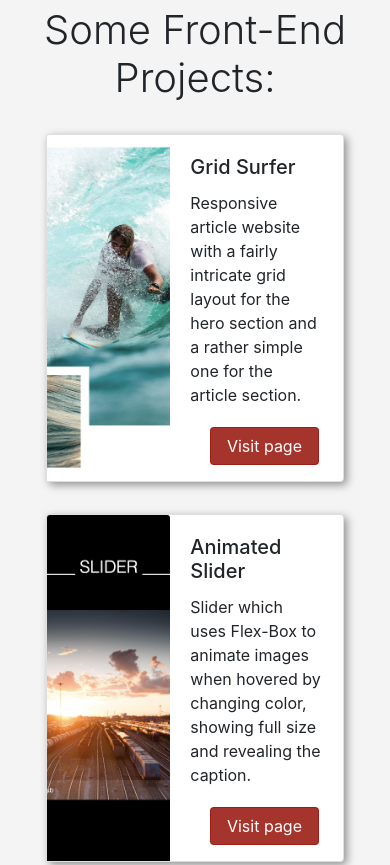
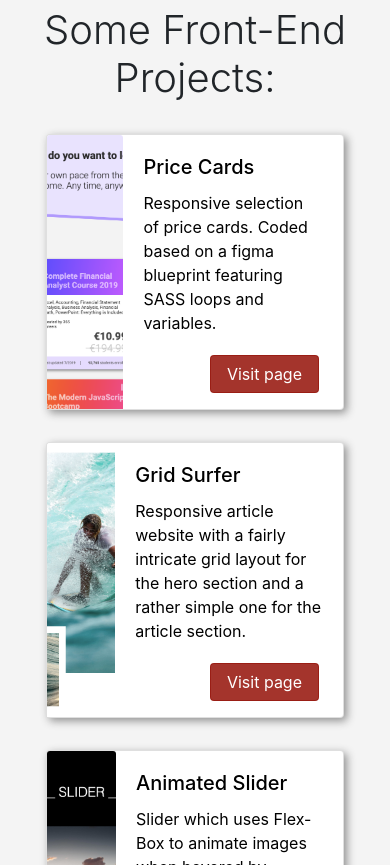
Before and after one commit to patrickthumeyer/my-portfolio, a website: page src/index.html in a window 390 px wide. Shown: the part 700-1565 px from the top of the page. Drawn offline with nearby package versions, Linux system fonts and the light colour scheme; files that its build step writes are made by us from their sources.

Commit message:
add gradient and responsive design

```diff
--- a/src/index.html
+++ b/src/index.html
@@ -92,14 +92,43 @@
               <div
                 class="card m-3 pl-0 pr-0 d-flex flex-row col-lg-8 col-sm-12"
               >
-                <div class="col-5 p-0">
+                <div class="col-lg-5 col-md-7 col-sm-3 p-0">
+                  <img
+                    class="card-img-top"
+                    src="./images/Screenshot 2019-12-20 at 12.40.27.png"
+                    alt="Card image cap"
+                  />
+                </div>
+                <div class="d-flex align-items-end flex-column text-section">
+                  <div
+                    class="card-body  d-flex flex-column align-items-baseline flex-shrink-1 flex-column"
+                  >
+                    <h5 class="card-title">Price Cards</h5>
+                    <p class="card-text">
+                      Responsive selection of price cards. Coded based on a
+                      figma blueprint featuring SASS loops and variables.
+                    </p>
+                  </div>
+                  <a
+                    href="https://patrickthumeyer.github.io/price-cards/"
+                    target="_blank"
+                    class="btn btn-primary mb-3 mr-4 pl-3 pr-3"
+                    >Visit page</a
+                  >
+                </div>
+              </div>
+
+              <div
+                class="card m-3 pl-0 pr-0 d-flex flex-row col-lg-8 col-sm-12"
+              >
+                <div class="col-lg-5 col-md-7 col-sm-3 p-0">
                   <img
                     class="card-img-top"
                     src="./images/Screenshot 2019-12-16 at 10.07.13.png"
                     alt="Card image cap"
                   />
                 </div>
-                <div class="d-flex align-items-end flex-column">
+                <div class="d-flex align-items-end flex-column text-section">
                   <div
                     class="card-body  d-flex flex-column align-items-baseline flex-shrink-1 flex-column"
                   >
@@ -122,14 +151,14 @@
               <div
                 class="card m-3 pl-0 pr-0 d-flex flex-row col-lg-8 col-sm-12"
               >
-                <div class="col-5 p-0">
+                <div class="col-lg-5 col-md-7 col-sm-3 p-0">
                   <img
                     class="card-img-top"
                     src="./images/Screenshot 2019-12-16 at 10.12.34.png"
                     alt="Card image cap"
                   />
                 </div>
-                <div class="d-flex align-items-end flex-column">
+                <div class="d-flex align-items-end flex-column text-section">
                   <div
                     class="card-body  d-flex flex-column align-items-baseline flex-shrink-1 flex-column"
                   >
@@ -152,14 +181,14 @@
               <div
                 class="card m-3 pl-0 pr-0 d-flex flex-row col-lg-8 col-sm-12"
               >
-                <div class="col-5 p-0">
+                <div class="col-lg-5 col-md-7 col-sm-3 p-0">
                   <img
                     class="card-img-top"
                     src="./images/Screenshot 2019-12-16 at 10.13.11.png"
                     alt="Card image cap"
                   />
                 </div>
-                <div class="d-flex align-items-end flex-column">
+                <div class="d-flex align-items-end flex-column text-section">
                   <div
                     class="card-body  d-flex flex-column align-items-baseline flex-shrink-1 flex-column"
                   >
@@ -182,14 +211,14 @@
               <div
                 class="card m-3 pl-0 pr-0 d-flex flex-row col-lg-8 col-sm-12"
               >
-                <div class="col-5 p-0">
+                <div class="col-lg-5 col-md-7 col-sm-3 p-0">
                   <img
                     class="card-img-top"
                     src="./images/Screenshot 2019-12-16 at 10.13.39.png"
                     alt="Card image cap"
                   />
                 </div>
-                <div class="d-flex align-items-end flex-column">
+                <div class="d-flex align-items-end flex-column text-section">
                   <div
                     class="card-body  d-flex flex-column align-items-baseline flex-shrink-1 flex-column"
                   >
@@ -211,14 +240,14 @@
               <div
                 class="card m-3 pl-0 pr-0 d-flex flex-row col-lg-8 col-sm-12"
               >
-                <div class="col-5 p-0">
+                <div class="col-lg-5 col-md-7 col-sm-3 p-0">
                   <img
                     class="card-img-top"
                     src="./images/Screenshot 2019-12-16 at 13.15.05.png"
                     alt="Card image cap"
                   />
                 </div>
-                <div class="d-flex align-items-end flex-column">
+                <div class="d-flex align-items-end flex-column text-section">
                   <div
                     class="card-body  d-flex flex-column align-items-baseline flex-shrink-1 flex-column"
                   >
@@ -240,14 +269,14 @@
               <div
                 class="card m-3 pl-0 pr-0 d-flex flex-row col-lg-8 col-sm-12"
               >
-                <div class="col-5 p-0">
+                <div class="col-lg-5 col-md-7 col-sm-3 p-0">
                   <img
                     class="card-img-top"
                     src="./images/Screenshot 2019-12-16 at 10.05.50.png"
                     alt="Card image cap"
                   />
                 </div>
-                <div class="d-flex align-items-end flex-column">
+                <div class="d-flex align-items-end flex-column text-section">
                   <div
                     class="card-body  d-flex flex-column align-items-baseline flex-shrink-1 flex-column"
                   >
@@ -270,14 +299,14 @@
               <div
                 class="card m-3 pl-0 pr-0 d-flex flex-row col-lg-8 col-sm-12"
               >
-                <div class="col-5 p-0">
+                <div class="col-lg-5 col-md-7 col-sm-3 p-0">
                   <img
                     class="card-img-top"
                     src="./images/Screenshot 2019-12-16 at 10.06.21.png"
                     alt="Card image cap"
                   />
                 </div>
-                <div class="d-flex align-items-end flex-column">
+                <div class="d-flex align-items-end flex-column text-section">
                   <div
                     class="card-body  d-flex flex-column align-items-baseline flex-shrink-1 flex-column"
                   >
@@ -299,14 +328,14 @@
               <div
                 class="card m-3 pl-0 pr-0 d-flex flex-row col-lg-8 col-sm-12"
               >
-                <div class="col-5 p-0">
+                <div class="col-lg-5 col-md-7 col-sm-3 p-0">
                   <img
                     class="card-img-top"
                     src="./images/Screenshot 2019-12-16 at 10.06.47.png"
                     alt="Card image cap"
                   />
                 </div>
-                <div class="d-flex align-items-end flex-column">
+                <div class="d-flex align-items-end flex-column text-section">
                   <div
                     class="card-body  d-flex flex-column align-items-baseline flex-shrink-1 flex-column"
                   >
--- a/src/scss/_layout.scss
+++ b/src/scss/_layout.scss
@@ -53,10 +53,6 @@ body {
   border: 11px solid rgb(161, 26, 26);
 }
 
-.card-body {
-  //   background-image: linear-gradient(90deg, #fff, rgb(228, 194, 194));
-}
-
 .social i {
   font-size: 50px;
   color: $primary;
@@ -68,3 +64,41 @@ body {
   transition: 0.3s;
   color: rgb(179, 28, 28);
 }
+
+.text-section {
+  position: relative;
+  color: black;
+  // transition: 0.3s;
+}
+
+.text-section:before {
+  content: "";
+  display: block;
+  position: absolute;
+  top: 0;
+  left: 0;
+  width: 0px;
+  height: 100%;
+  transition: 0.3s;
+  z-index: 1;
+  color: white;
+}
+
+.text-section:hover:before {
+  background-image: linear-gradient(to right, #c31432, #240b36);
+  width: 100%;
+  transition: 0.4s;
+  z-index: 1;
+}
+
+.text-section:hover {
+  color: white;
+}
+
+.card-body {
+  z-index: 10;
+}
+
+.btn {
+  z-index: 10;
+}
```
Also changed, not shown: src/images/Screenshot 2019-12-20 at 12.40.27.png (added).
